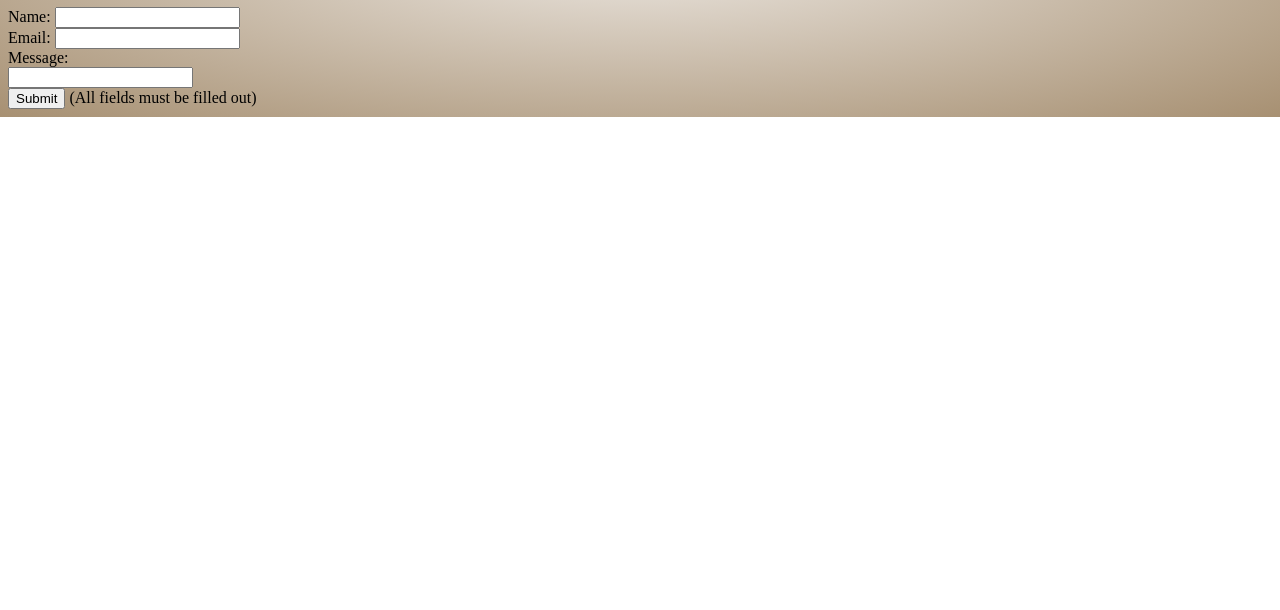
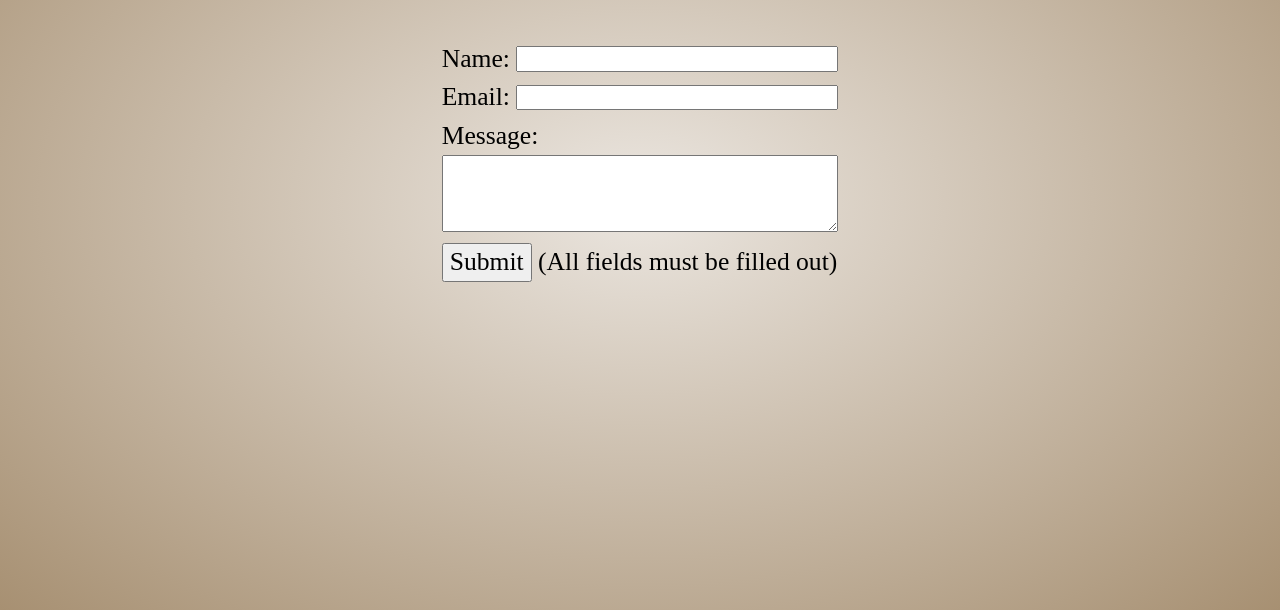
Before and after one commit to Zandypants/MyPersonalWebsite, a plain HTML site: page contact.html in a window 1280 px wide. Shown: the part 206-816 px from the top of the page. Drawn offline with Linux system fonts and the light colour scheme.

Commit message:
Added css reset file, styled Contact form

```diff
--- a/contact.html
+++ b/contact.html
@@ -3,6 +3,7 @@
     <head>
         <meta charset="UTF-8">
         <meta name="viewport" content="width=device-width, initial-scale=1.0">
+        <link rel="stylesheet" href="./reset.css"/>
         <link rel="stylesheet" href="./style.css"/>
         <title>Contact Me</title>
     </head>
@@ -17,16 +18,18 @@
             <h1>Contact Me:</h1>
         </header>
         <main>
+            <section class="containerCentered">
                 <form action="success.html">
                     <label for="name">Name:</label>
                     <input type ="text" name="name" id="name" required/> <br/>
                     <label for="email">Email:</label>
                     <input type ="email" name="email" id="email" required/> <br/>
                     <label for="message">Message:</label> <br/>
-                <input type ="text" name="message" id="message" required/> <br/>
+                    <textarea type="text" name="message" id="message" style="width: 100%; height: 3em;" required></textarea> <br/>
                     <input type="submit"/>
                     <span>(All fields must be filled out)</span>
                 </form>
+            </section>
         </main>
     </body>
 </html>
--- /dev/null
+++ b/reset.css
@@ -0,0 +1,23 @@
+/* Reference source: https://www.joshwcomeau.com/css/custom-css-reset/*/
+/*
+  1. Use a more-intuitive box-sizing model.
+*/
+*, *::before, *::after {
+    box-sizing: border-box;
+}
+
+/*
+  Typographic tweaks!
+  3. Add accessible line-height
+  (Also saw this one in Tyler's reset file)
+*/
+body {
+    line-height: 1.5;
+}
+
+/*
+  6. Remove built-in form typography styles
+*/
+input, button, textarea, select {
+    font: inherit;
+}
--- a/style.css
+++ b/style.css
@@ -3,6 +3,7 @@ body {
     background: radial-gradient(#ebe6e0, #a79072);
     /* background-image: url(./images/seamless_paper_texture.webp); */
     background-repeat:no-repeat;
+    min-height: 100vh;
 }
 
 nav {
@@ -11,6 +12,15 @@ nav {
     justify-content: center;
     background-color: #6e5c45;
 }
+
+/* header nav {
+    position: absolute;
+    top: 0;
+}
+footer nav {
+    position: absolute;
+    bottom: 0;
+} */
 
 nav > a {
     margin: 4px 8px;
@@ -36,6 +46,16 @@ video {
 
 img {
     height: 720px;
+}
+
+form {
+    font-size: 1.6rem;
+}
+input {
+    height: 1em;
+}
+input[type="submit"] {
+    height: 1.5em;
 }
 
 .selectedPageLink {
```
Also changed, not shown: about.html (+1 -0 lines), index.html (+1 -0 lines), portfolio.html (+1 -0 lines), success.html (+1 -0 lines). Lines whose indentation alone changed are shown as unchanged.
